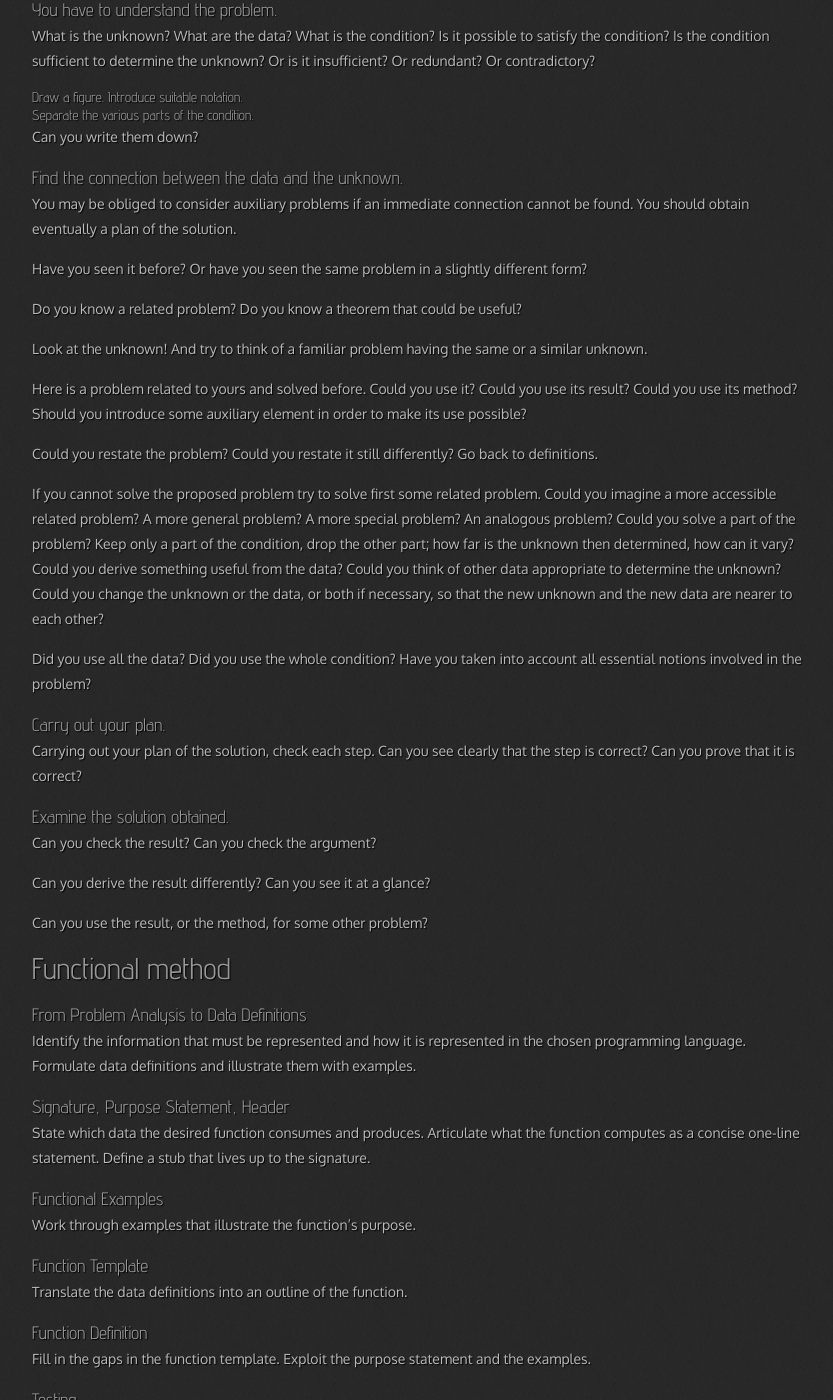
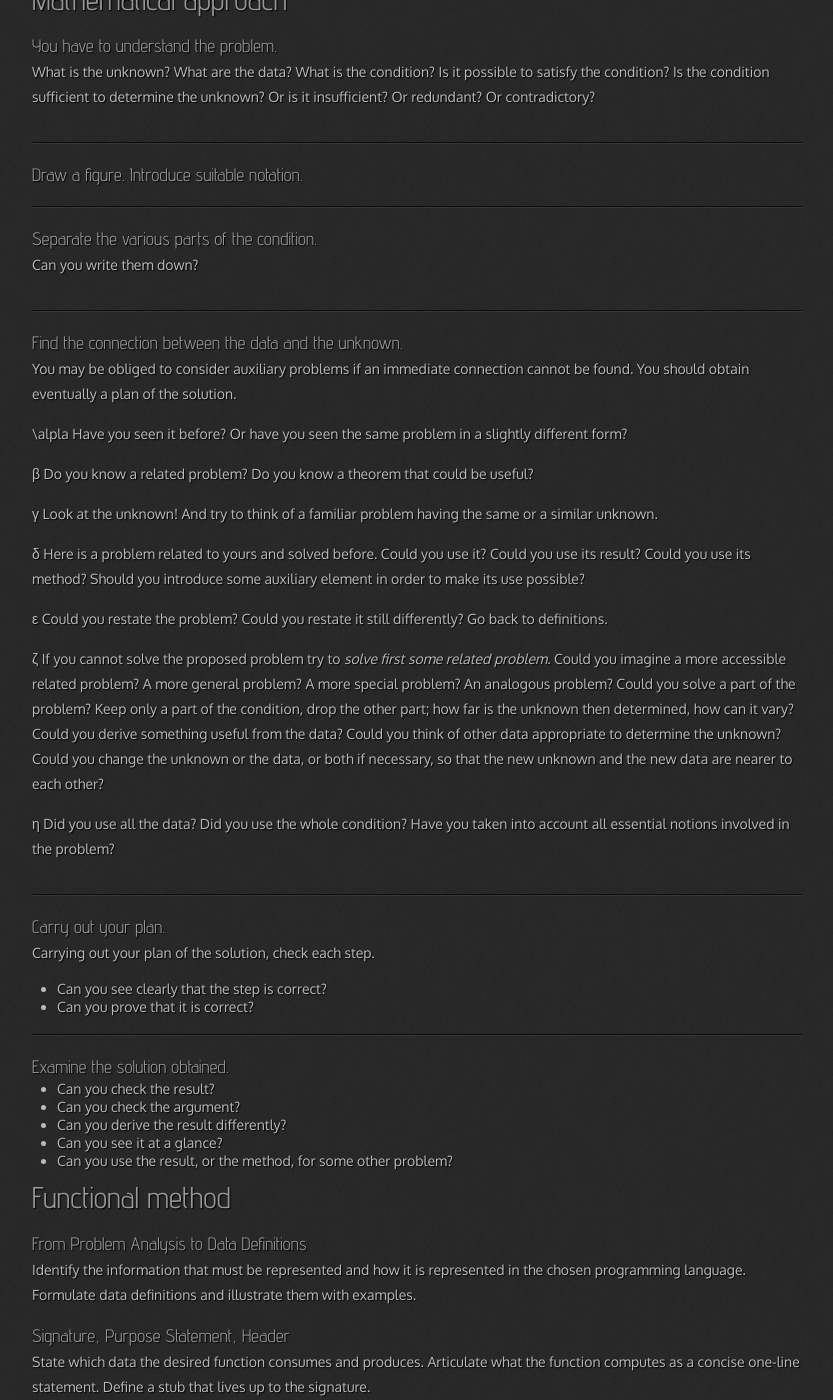
Before and after one commit to 0--key/0--key.github.io, a Jekyll site: the page built from _posts/2017-01-11-problem-solving-approach.html, in a window 1280 px wide and 1400 px high, scrolled down 479 px. Shown: the whole window, without its empty margins (23-856 px from the left). Built offline with Jekyll 4.4.1, drawn with Linux system fonts in a browser that asks for light colours; nearby versions of some CDN libraries; comment, search, counter and statistics services are not loaded; some of the changed text lies outside the part shown.

Commit message:
Style-enhancement modifications

```diff
--- a/_posts/2017-01-11-problem-solving-approach.html
+++ b/_posts/2017-01-11-problem-solving-approach.html
@@ -46,21 +48,25 @@ possible to satisfy the condition? Is the condition sufficient to
 determine the unknown? Or is it insufficient? Or redundant? Or
 contradictory?
 </p>
+<hr />
 </div>
-<div id="outline-container-org9f5867f" class="outline-4">
-<h4 id="org9f5867f">Draw a figure. Introduce suitable notation.</h4>
 </div>
 
-<div id="outline-container-orgdcb4933" class="outline-4">
-<h4 id="orgdcb4933">Separate the various parts of the condition.</h4>
-<div class="outline-text-4" id="text-orgdcb4933">
+<div id="outline-container-org9f5867f" class="outline-3">
+<h3 id="org9f5867f">Draw a figure. Introduce suitable notation.</h3>
+<div class="outline-text-3" id="text-org9f5867f">
+<hr />
+</div>
+</div>
+<div id="outline-container-orgdcb4933" class="outline-3">
+<h3 id="orgdcb4933">Separate the various parts of the condition.</h3>
+<div class="outline-text-3" id="text-orgdcb4933">
 <p>
 Can you write them down?
 </p>
+<hr />
 </div>
 </div>
-</div>
-
 <div id="outline-container-org0fea5f5" class="outline-3">
 <h3 id="org0fea5f5">Find the connection between the data and the unknown.</h3>
 <div class="outline-text-3" id="text-org0fea5f5">
@@ -71,34 +77,34 @@ the solution.
 </p>
 
 <p>
-Have you seen it before? Or have you seen the same problem in a
+\alpla Have you seen it before? Or have you seen the same problem in a
 slightly different form?
 </p>
 
 <p>
-Do you know a related problem? Do you know a theorem that could be
+&beta; Do you know a related problem? Do you know a theorem that could be
 useful?
 </p>
 
 <p>
-Look at the unknown! And try to think of a familiar problem having
+&gamma; Look at the unknown! And try to think of a familiar problem having
 the same or a similar unknown.
 </p>
 
 <p>
-Here is a problem related to yours and solved before. Could you use
+&delta; Here is a problem related to yours and solved before. Could you use
 it? Could you use its result? Could you use its method? Should you
 introduce some auxiliary element in order to make its use possible?
 </p>
 
 <p>
-Could you restate the problem? Could you restate it still
+&epsilon; Could you restate the problem? Could you restate it still
 differently? Go back to definitions.
 </p>
 
 <p>
-If you cannot solve the proposed problem try to solve first some
-related problem. Could you imagine a more accessible related problem?
+&zeta; If you cannot solve the proposed problem try to <i>solve first some
+related problem</i>. Could you imagine a more accessible related problem?
 A more general problem? A more special problem? An analogous problem?
 Could you solve a part of the problem? Keep only a part of the
 condition, drop the other part; how far is the unknown then
@@ -110,36 +116,36 @@ each other?
 </p>
 
 <p>
-Did you use all the data? Did you use the whole condition? Have you
+&eta; Did you use all the data? Did you use the whole condition? Have you
 taken into account all essential notions involved in the problem?
 </p>
+<hr />
 </div>
 </div>
-
 <div id="outline-container-org4180f4f" class="outline-3">
 <h3 id="org4180f4f">Carry out your plan.</h3>
 <div class="outline-text-3" id="text-org4180f4f">
 <p>
-Carrying out your plan of the solution, check each step. Can you see
-clearly that the step is correct? Can you prove that it is correct?
+Carrying out your plan of the solution, check each step.
 </p>
+
+<ul class="org-ul">
+<li>Can you see clearly that the step is correct?</li>
+<li>Can you prove that it is correct?</li>
+</ul>
+<hr />
 </div>
 </div>
-
 <div id="outline-container-orgd41041f" class="outline-3">
 <h3 id="orgd41041f">Examine the solution obtained.</h3>
 <div class="outline-text-3" id="text-orgd41041f">
-<p>
-Can you check the result? Can you check the argument?
-</p>
-
-<p>
-Can you derive the result differently? Can you see it at a glance?
-</p>
-
-<p>
-Can you use the result, or the method, for some other problem?
-</p>
+<ul class="org-ul">
+<li>Can you check the result?</li>
+<li>Can you check the argument?</li>
+<li>Can you derive the result differently?</li>
+<li>Can you see it at a glance?</li>
+<li>Can you use the result, or the method, for some other problem?</li>
+</ul>
 </div>
 </div>
 </div>
```
Also changed, not shown: other parts of _posts/2017-01-11-problem-solving-approach.html (+2 -0 lines).
